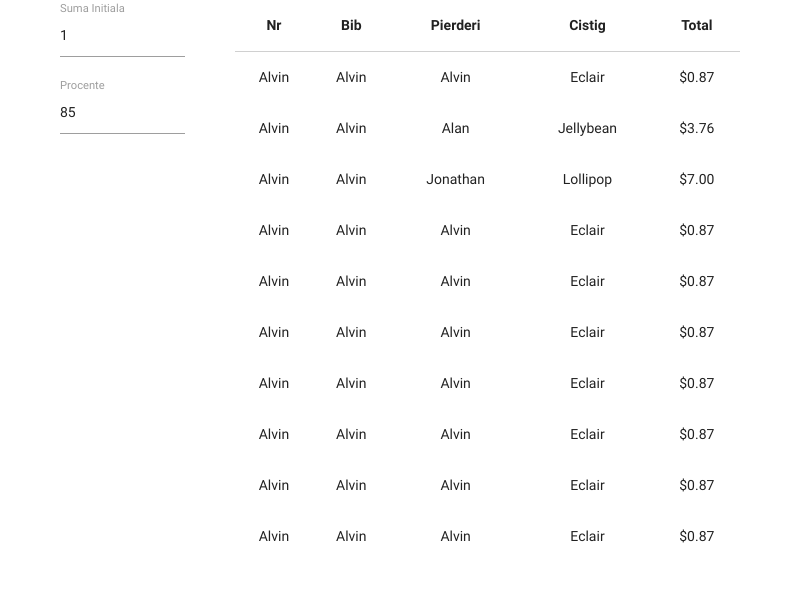
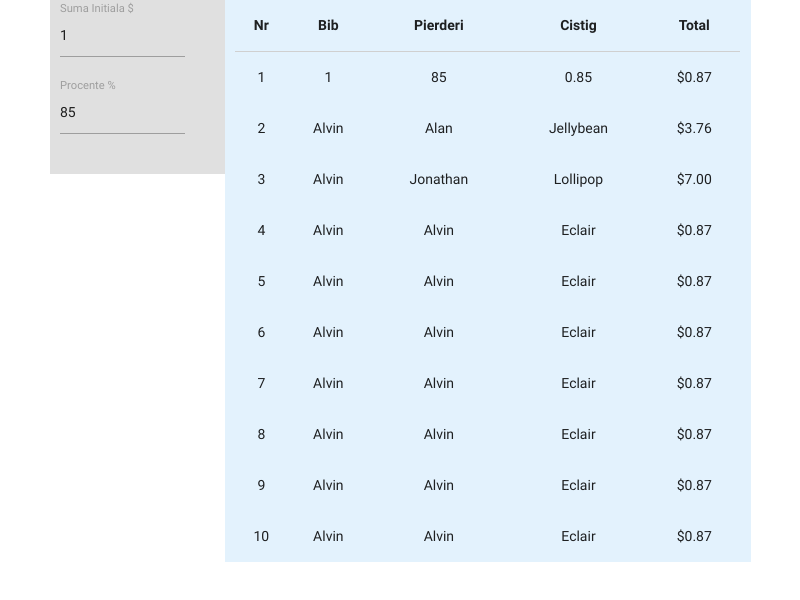
Before and after one commit to ecvilibrium/m3calculator, an Electron app: page index.html in a window 800 px wide. Drawn offline with nearby package versions, Linux system fonts and the light colour scheme.

Commit message:
implement some logic

```diff
--- a/index.html
+++ b/index.html
@@ -10,21 +10,21 @@
   <div class="container">
     <div class="row">
 
-      <div class="col s3">
+      <div class="col s3 grey lighten-2">
         <!-- Grey navigation panel -->
         <div class="row">
           <div class="input-field col s10">
-            <input value="1" id="first_name2" type="text" class="validate">
-            <label class="active" for="first_name2">Suma Initiala</label>
+            <input value="1" id="sumaInit" type="text" class="validate" oninput="getInit()">
+            <label class="active" for="sumainitiala">Suma Initiala $</label>
           </div>
           <div class="input-field col s10">
-            <input value="85" id="first_name2" type="text" class="validate">
-            <label class="active" for="first_name2">Procente</label>
+            <input value="85" id="procente" type="text" class="validate" oninput="getInit()">
+            <label class="active" for="procente">Procente %</label>
           </div>
         </div>
       </div>
 
-      <div class="col s9">
+      <div class="col s9 blue lighten-5">
         <!-- Teal page content  -->
         <table class="centered">
           <thead>
@@ -39,73 +39,73 @@
 
           <tbody>
             <tr>
-              <td>Alvin</td>
-              <td>Alvin</td>
-              <td>Alvin</td>
-              <td>Eclair</td>
+              <td>1</td>
+              <td id="poz1col2"> - </td>
+              <td id="poz1col3">Alvin</td>
+              <td id="poz1col4"> - </td>
               <td>$0.87</td>
             </tr>
             <tr>
-              <td>Alvin</td>
+              <td>2</td>
               <td>Alvin</td>
               <td>Alan</td>
-              <td>Jellybean</td>
+              <td id="poz2col4">Jellybean</td>
               <td>$3.76</td>
             </tr>
             <tr>
-              <td>Alvin</td>
+              <td>3</td>
               <td>Alvin</td>
               <td>Jonathan</td>
-              <td>Lollipop</td>
+              <td id="poz3col4">Lollipop</td>
               <td>$7.00</td>
             </tr>
             <tr>
+              <td>4</td>
               <td>Alvin</td>
               <td>Alvin</td>
-              <td>Alvin</td>
-              <td>Eclair</td>
+              <td id="poz4col4">Eclair</td>
               <td>$0.87</td>
             </tr>
             <tr>
+              <td>5</td>
               <td>Alvin</td>
               <td>Alvin</td>
-              <td>Alvin</td>
-              <td>Eclair</td>
+              <td id="poz5col4">Eclair</td>
               <td>$0.87</td>
             </tr>
             <tr>
+              <td>6</td>
               <td>Alvin</td>
               <td>Alvin</td>
-              <td>Alvin</td>
-              <td>Eclair</td>
+              <td id="poz6col4">Eclair</td>
               <td>$0.87</td>
             </tr>
             <tr>
+              <td>7</td>
               <td>Alvin</td>
               <td>Alvin</td>
-              <td>Alvin</td>
-              <td>Eclair</td>
+              <td id="poz7col4">Eclair</td>
               <td>$0.87</td>
             </tr>
             <tr>
+              <td>8</td>
               <td>Alvin</td>
               <td>Alvin</td>
-              <td>Alvin</td>
-              <td>Eclair</td>
+              <td id="poz8col4">Eclair</td>
               <td>$0.87</td>
             </tr>
             <tr>
+              <td>9</td>
               <td>Alvin</td>
               <td>Alvin</td>
-              <td>Alvin</td>
-              <td>Eclair</td>
+              <td id="poz9col4">Eclair</td>
               <td>$0.87</td>
             </tr>
             <tr>
+              <td>10</td>
               <td>Alvin</td>
               <td>Alvin</td>
-              <td>Alvin</td>
-              <td>Eclair</td>
+              <td id="poz10col4">Eclair</td>
               <td>$0.87</td>
             </tr>
           </tbody>
@@ -113,6 +113,22 @@
       </div>
     </div>
   </div>
+
+  <script>
+  // var sumaInit = document.getElementById('sumaInit').value;
+  // document.getElementById('poz1col2').innerHTML = sumaInit;
+  window.load = getInit();
+  function getInit() {
+    var sumaInit = document.getElementById('sumaInit').value;
+    document.getElementById('poz1col2').innerHTML = sumaInit;
+    var procent = document.getElementById('procente').value;
+    document.getElementById('poz1col3').innerHTML = procent;
+
+    var poz1col4 = sumaInit * (procent / 100);
+    document.getElementById('poz1col4').innerHTML = poz1col4.toFixed(2);
+  }
+
+  </script>
 </body>
 
 </html>
```
Also changed, not shown: README.md.
